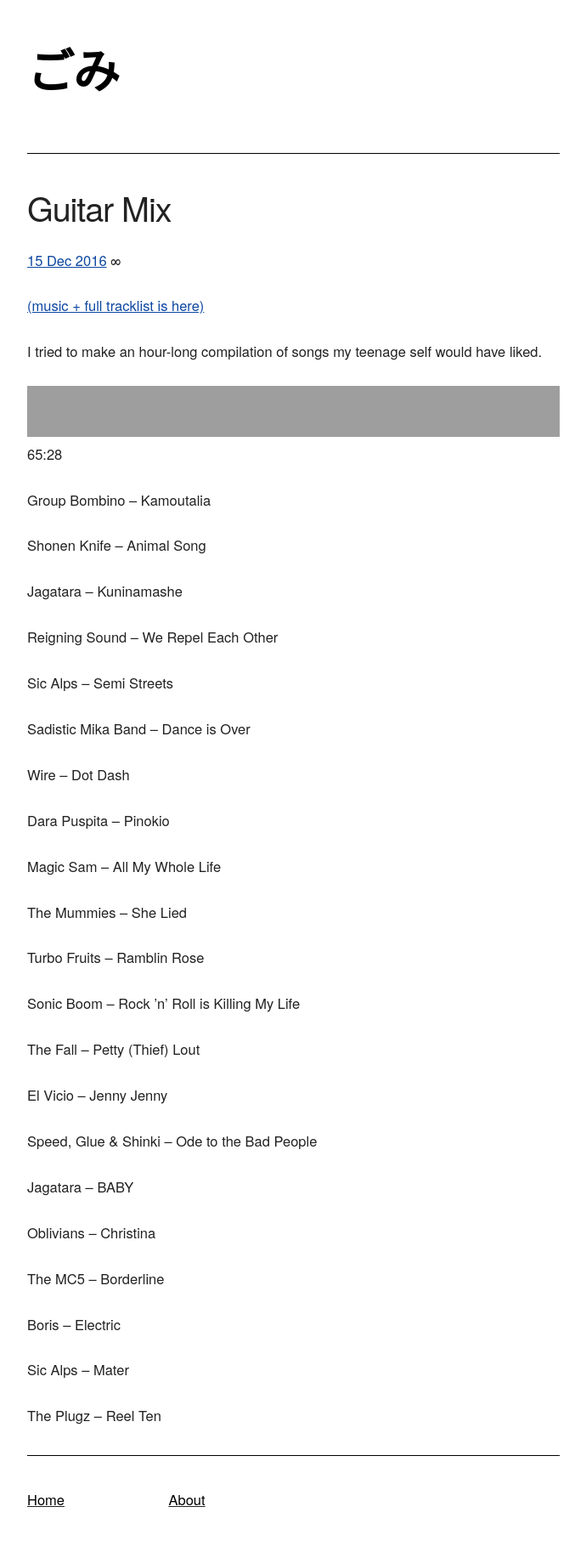
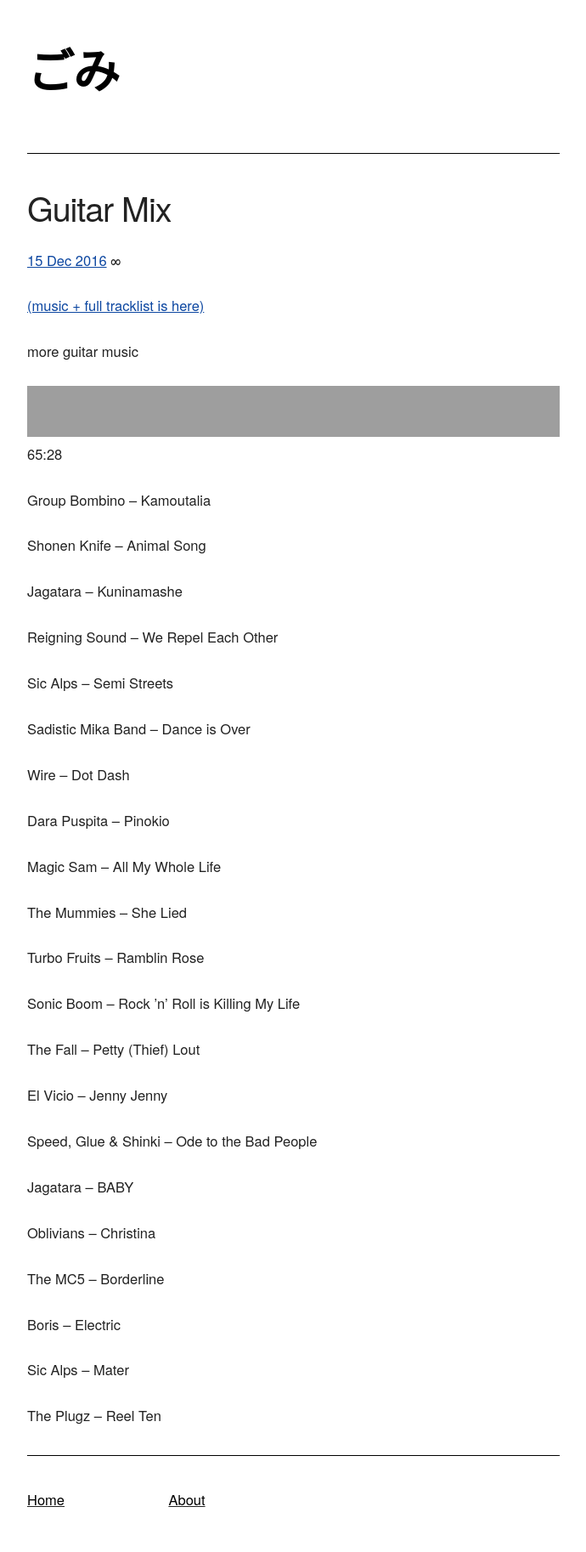
Before and after one commit to mt-trash/mt-trash.github.io, a Jekyll site: the page built from _posts/2016-12-15-guitar-mix.md, in a window 1280 px wide. Shown: the whole page at 85% size, without its empty margins (128-818 px from the left). Built offline with Jekyll 4.4.1, drawn with Linux system fonts in a browser that asks for light colours; grey boxes are pictures that could not be loaded.

Commit message:
edit guitar post

```diff
--- a/_posts/2016-12-15-guitar-mix.md
+++ b/_posts/2016-12-15-guitar-mix.md
@@ -6,7 +6,7 @@
 
 <a name="tracklist"></a>[(music + full tracklist is here)](/2016/12/15/guitar-mix/#tracklist)
 
-I tried to make an hour-long compilation of songs my teenage self would have liked.
+more guitar music
 
 <!-- more -->
 
```
